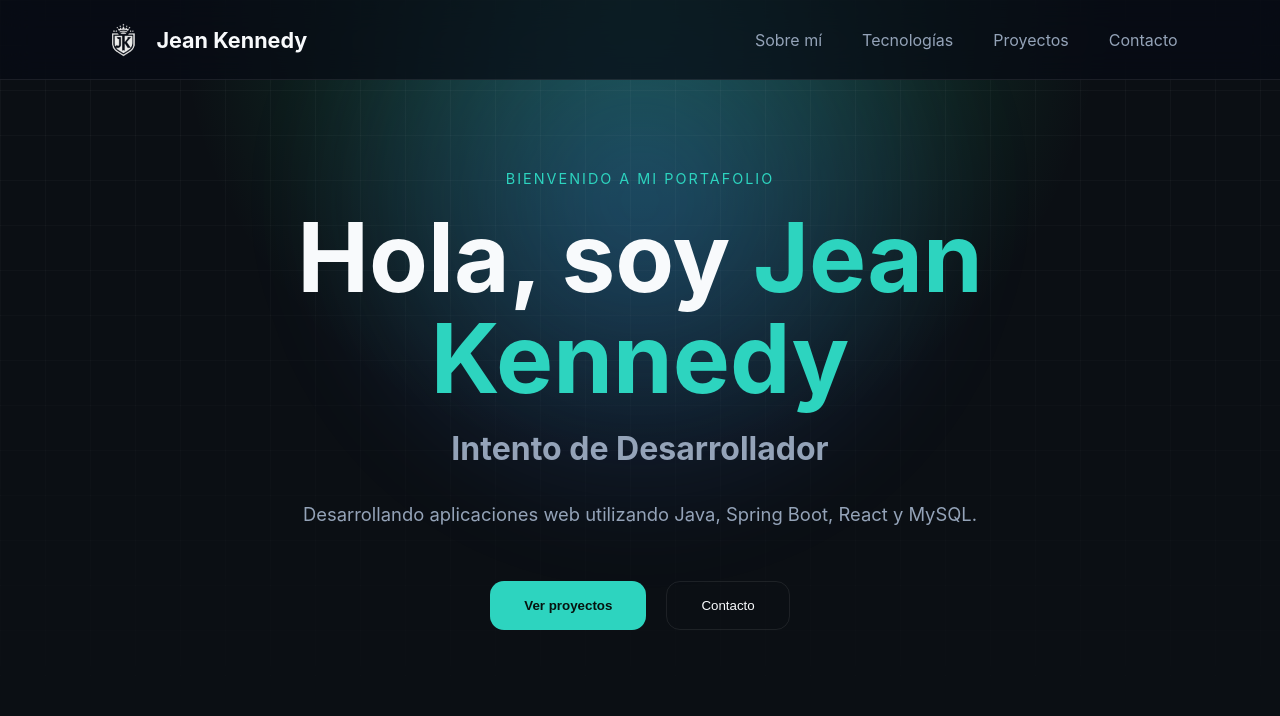
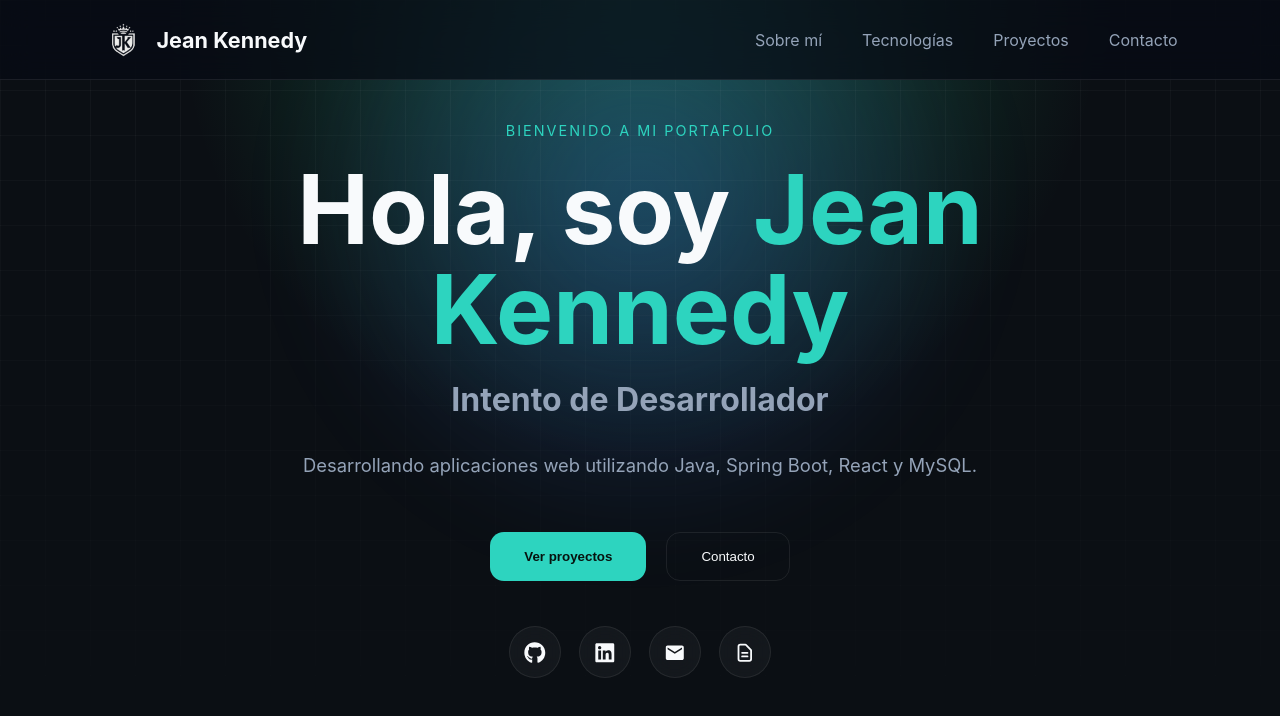
Before and after one commit to kennedyok17/jeankennedy.dev, a React (Vite) app: page / in a window 1280 px wide. Shown: the top 716 px of the page. Built offline with nearby package versions, Linux system fonts and the light colour scheme.

Commit message:
Versión3

```diff
--- a/index.html
+++ b/index.html
@@ -1,5 +1,5 @@
 <!doctype html>
-<html lang="en">
+<html lang="es">
   <head>
     <meta charset="UTF-8" />
     <link rel="icon" type="image/svg+xml" href="/logo-jk.png" />
--- a/src/components/Hero/Hero.css
+++ b/src/components/Hero/Hero.css
@@ -189,3 +189,22 @@
 
     transform:translateY(-3px);
 }
+
+.hero-badge{
+
+    display:inline-flex;
+    align-items:center;
+    gap:10px;
+
+    padding:10px 18px;
+
+    border:1px solid var(--border);
+
+    background:var(--glass);
+
+    border-radius:999px;
+
+    backdrop-filter:blur(12px);
+
+    margin-bottom:30px;
+}
--- a/src/components/Hero/Hero.jsx
+++ b/src/components/Hero/Hero.jsx
@@ -1,4 +1,5 @@
 import "./Hero.css";
+import SocialLinks from "../SocialLinks/SocialLinks";
 
 function Hero() {
     return (
@@ -37,6 +38,7 @@ function Hero() {
                     </button>
 
                 </div>
+                <SocialLinks />
 
             </div>
 
--- /dev/null
+++ b/src/components/SocialLinks/SocialLinks.css
@@ -0,0 +1,51 @@
+.social-links{
+
+    display:flex;
+
+    justify-content:center;
+
+    gap:18px;
+
+    margin-top:45px;
+}
+
+.social-links a{
+
+    width:52px;
+    height:52px;
+
+    display:flex;
+
+    justify-content:center;
+    align-items:center;
+
+    border-radius:50%;
+
+    text-decoration:none;
+
+    color:var(--text-primary);
+
+    border:1px solid var(--border);
+
+    background:var(--glass);
+
+    backdrop-filter:blur(12px);
+
+    transition:.3s;
+}
+
+.social-links a svg{
+
+    font-size:1.35rem;
+}
+
+.social-links a:hover{
+
+    color:var(--primary);
+
+    border-color:var(--primary);
+
+    transform:translateY(-4px);
+
+    box-shadow:0 10px 25px var(--shadow);
+}
--- /dev/null
+++ b/src/components/SocialLinks/SocialLinks.jsx
@@ -0,0 +1,52 @@
+import "./SocialLinks.css";
+
+import {
+    FaGithub,
+    FaLinkedin,
+} from "react-icons/fa";
+
+import {
+    MdEmail
+} from "react-icons/md";
+
+import {
+    HiOutlineDocumentText
+} from "react-icons/hi";
+
+function SocialLinks() {
+
+    return (
+
+        <div className="social-links">
+
+            <a
+                href="https://github.com/kennedyok17"
+                target="_blank"
+                rel="noopener noreferrer"
+            >
+                <FaGithub />
+            </a>
+
+            <a
+                href="https://www.linkedin.com/in/kennedyook17/"
+                target="_blank"
+                rel="noopener noreferrer"
+            >
+                <FaLinkedin />
+            </a>
+
+            <a href="jeankennedyortizvelasquez@gmail.com">
+                <MdEmail />
+            </a>
+
+            <a href="#">
+                <HiOutlineDocumentText />
+            </a>
+
+        </div>
+
+    );
+
+}
+
+export default SocialLinks;
```
